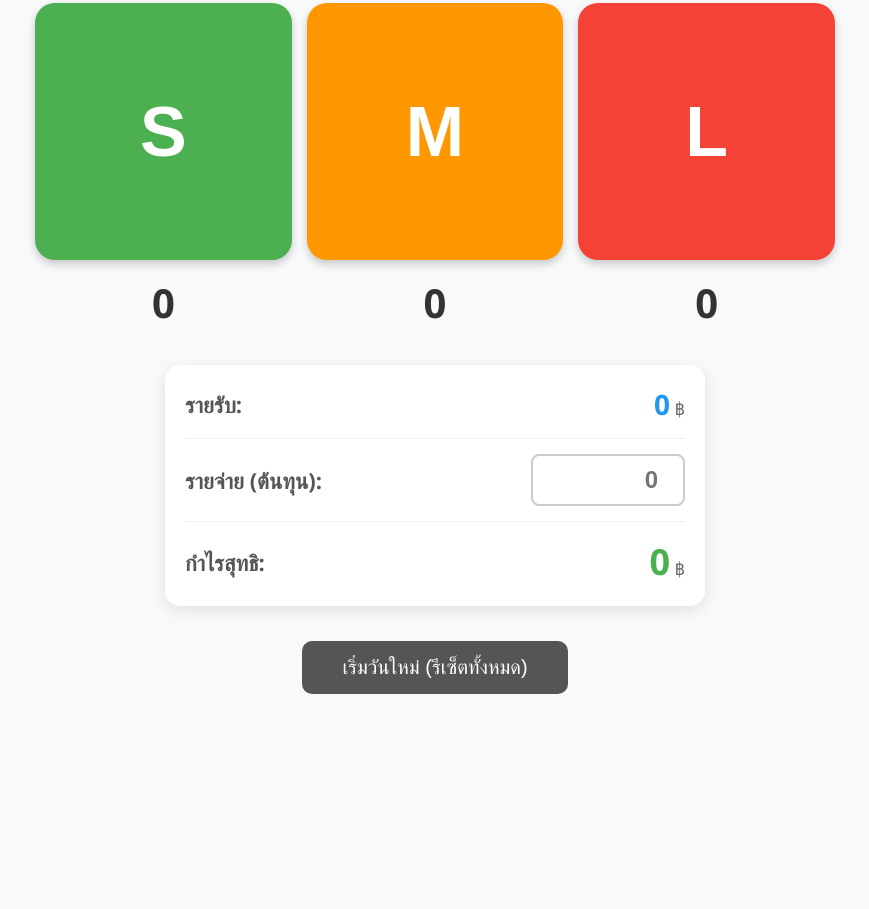
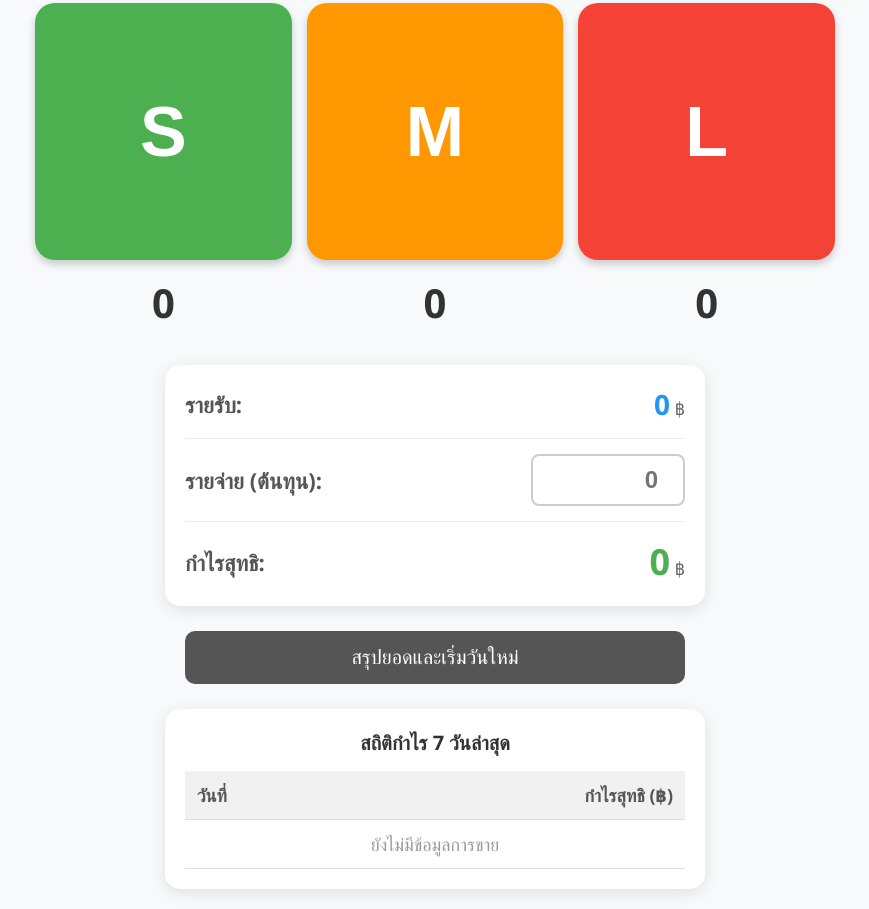
Before and after one commit to Tiwakornkub/frenchfries-counter, a plain HTML site: page index.html in a window 1280 px wide. Shown: the part 106-1015 px from the top of the page, without its empty margins (205-1074 px from the left). Before the commit the page ends 820 px from the top, so only its background shows below. Drawn offline with Linux system fonts and the light colour scheme.

Commit message:
add 7 days profit history table

```diff
--- a/index.html
+++ b/index.html
@@ -3,7 +3,7 @@
 <head>
     <meta charset="UTF-8">
     <meta name="viewport" content="width=device-width, initial-scale=1.0, maximum-scale=1.0, user-scalable=no">
-    <title>Sale Counter & Profit</title>
+    <title>Sale Counter & Profit History</title>
     <style>
         body {
             font-family: 'Segoe UI', Tahoma, Geneva, Verdana, sans-serif;
@@ -32,7 +32,7 @@
         .btn {
             width: 100%;
             aspect-ratio: 1 / 1;
-            font-size: 70px; /* ขยายตัวอักษร S M L ให้ใหญ่ขึ้นนิดนึงเมื่อไม่มีราคา */
+            font-size: 70px;
             font-weight: bold;
             color: white;
             border: none;
@@ -82,7 +82,6 @@
         }
         .revenue-text { font-size: 28px; font-weight: bold; color: #2196F3; }
 
-        /* ช่องกรอกรายจ่าย */
         .expense-input {
             font-size: 24px;
             padding: 10px;
@@ -99,7 +98,7 @@
         .profit-negative { color: #F44336; }
 
         .reset-btn {
-            margin-top: 35px;
+            margin-top: 25px;
             padding: 15px 40px;
             font-size: 20px;
             background-color: #555;
@@ -107,7 +106,42 @@
             border: none;
             border-radius: 10px;
             cursor: pointer;
+            width: 90%;
+            max-width: 500px;
         }
+
+        /* กล่องประวัติ 7 วัน */
+        .history-box {
+            margin-top: 25px;
+            padding: 20px;
+            background-color: #fff;
+            border-radius: 15px;
+            box-shadow: 0 4px 15px rgba(0,0,0,0.1);
+            width: 90%;
+            max-width: 500px;
+        }
+        .history-box h3 {
+            margin-top: 0;
+            margin-bottom: 15px;
+            color: #333;
+            text-align: center;
+            font-size: 20px;
+        }
+        table {
+            width: 100%;
+            border-collapse: collapse;
+        }
+        th, td {
+            padding: 12px;
+            text-align: center;
+            border-bottom: 1px solid #ddd;
+            font-size: 18px;
+        }
+        th { background-color: #f1f1f1; color: #555; }
+        td:first-child { text-align: left; }
+        td:last-child { text-align: right; font-weight: bold; }
+        .no-data { text-align: center !important; color: #999; font-weight: normal !important; }
+
     </style>
 </head>
 <body>
@@ -146,7 +180,21 @@
         </div>
     </div>
 
-    <button class="reset-btn" onclick="resetCounts()">เริ่มวันใหม่ (รีเซ็ตทั้งหมด)</button>
+    <button class="reset-btn" onclick="resetCounts()">สรุปยอดและเริ่มวันใหม่</button>
+
+    <div class="history-box">
+        <h3>สถิติกำไร 7 วันล่าสุด</h3>
+        <table>
+            <thead>
+                <tr>
+                    <th style="text-align: left;">วันที่</th>
+                    <th style="text-align: right;">กำไรสุทธิ (฿)</th>
+                </tr>
+            </thead>
+            <tbody id="history-body">
+                </tbody>
+        </table>
+    </div>
 
     <script>
         let counts = { 'S': 0, 'M': 0, 'L': 0 };
@@ -163,6 +211,7 @@
                 document.getElementById('expense-input').value = savedExpense;
 
                 calculateProfit();
+                renderHistory(); // โหลดตารางประวัติ
             } catch(e) {
                 console.warn("ไม่สามารถดึงข้อมูลที่บันทึกไว้ได้");
             }
@@ -197,10 +246,65 @@
             } else {
                 profitDisplay.classList.remove('profit-negative');
             }
+            return profit; // ส่งค่ากำไรกลับไปใช้ตอนบันทึกประวัติ
+        }
+
+        // ฟังก์ชันแสดงตารางประวัติ
+        function renderHistory() {
+            let history = JSON.parse(localStorage.getItem('profit_history')) || [];
+            let tbody = document.getElementById('history-body');
+            tbody.innerHTML = '';
+
+            if(history.length === 0) {
+                tbody.innerHTML = '<tr><td colspan="2" class="no-data">ยังไม่มีข้อมูลการขาย</td></tr>';
+                return;
+            }
+
+            history.forEach(record => {
+                let color = record.profit >= 0 ? '#4CAF50' : '#F44336';
+                let sign = record.profit > 0 ? '+' : '';
+                let row = `<tr>
+                    <td>${record.date}</td>
+                    <td style="color: ${color};">${sign}${record.profit.toLocaleString('th-TH')}</td>
+                </tr>`;
+                tbody.innerHTML += row;
+            });
+        }
+
+        // ฟังก์ชันบันทึกประวัติ
+        function saveToHistory(profit) {
+            let history = JSON.parse(localStorage.getItem('profit_history')) || [];
+
+            // หาวันที่ปัจจุบัน แบบย่อ (เช่น 7 เม.ย.)
+            let today = new Date();
+            let dateStr = today.toLocaleDateString('th-TH', { day: 'numeric', month: 'short' });
+
+            if (history.length > 0 && history[0].date === dateStr) {
+                // ถ้าเป็นวันเดียวกัน อัปเดตยอดไปเลย
+                history[0].profit = profit;
+            } else {
+                // ถ้าเป็นวันใหม่ แทรกไปบรรทัดบนสุด
+                history.unshift({ date: dateStr, profit: profit });
+            }
+
+            // เก็บแค่ 7 วัน
+            if (history.length > 7) {
+                history.pop();
+            }
+
+            localStorage.setItem('profit_history', JSON.stringify(history));
+            renderHistory();
         }
 
         function resetCounts() {
-            if(confirm('ต้องการเริ่มวันใหม่ รีเซ็ตยอดขายและรายจ่ายทั้งหมดเป็น 0 ใช่หรือไม่?')) {
+            // ก่อนรีเซ็ต ให้บันทึกยอดลงตารางก่อน
+            let currentProfit = calculateProfit();
+
+            if(confirm('ต้องการสรุปยอดของวันนี้ แล้วเริ่มวันใหม่ใช่หรือไม่?\n(ยอดกำไรจะถูกบันทึกลงตารางด้านล่าง)')) {
+
+                saveToHistory(currentProfit); // บันทึกลงประวัติ
+
+                // เคลียร์ยอดบนหน้าจอ
                 ['S', 'M', 'L'].forEach(size => {
                     counts[size] = 0;
                     document.getElementById('count-' + size).innerText = 0;
```
